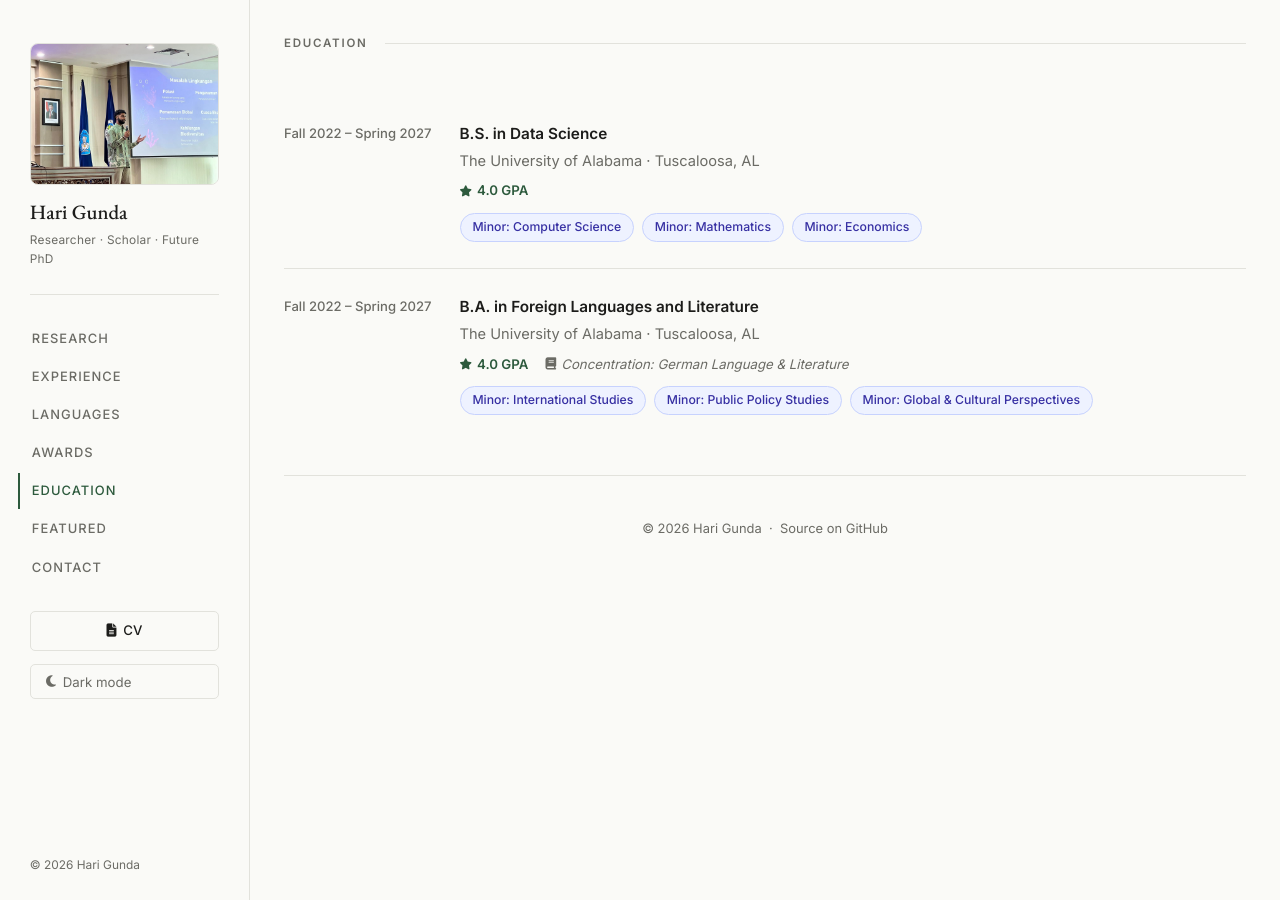
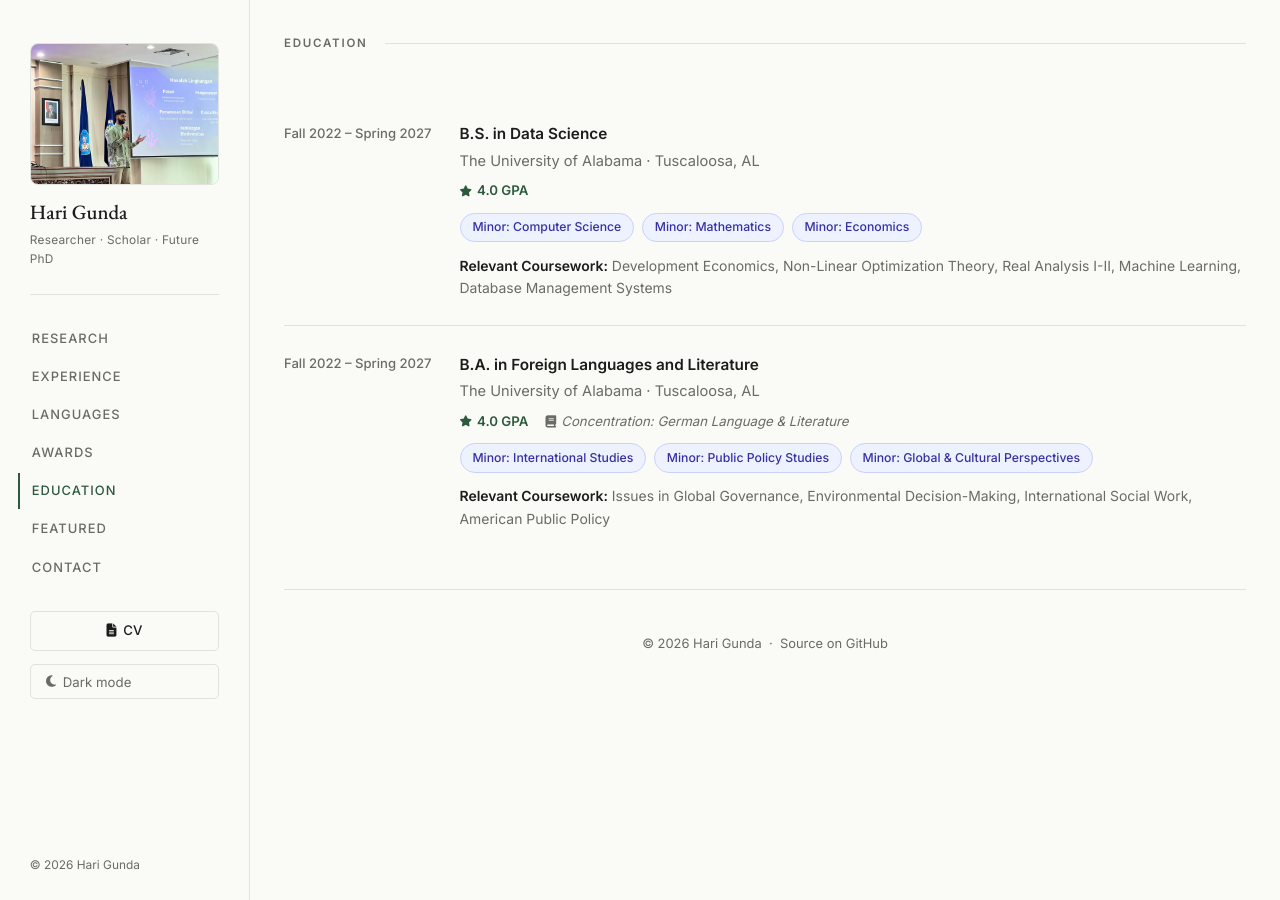
Before and after one commit to Hariaksha/hariaksha.github.io, a Jekyll site: the page built from education/index.html, in a window 1280 px wide. Built offline with Jekyll 4.4.1, drawn with Linux system fonts in a browser that asks for light colours.

Commit message:
add relevant coursework to education section on each degree

```diff
--- a/education/index.html
+++ b/education/index.html
@@ -22,6 +22,7 @@ description: "B.S. in Data Science and B.A. in Foreign Languages and Literature
           <span class="edu-pill pill-minor">Minor: Mathematics</span>
           <span class="edu-pill pill-minor">Minor: Economics</span>
         </div>
+        <p class="edu-coursework"><strong>Relevant Coursework:</strong> Development Economics, Non-Linear Optimization Theory, Real Analysis I-II, Machine Learning, Database Management Systems</p>
       </div>
     </li>
 
@@ -39,6 +40,7 @@ description: "B.S. in Data Science and B.A. in Foreign Languages and Literature
           <span class="edu-pill pill-minor">Minor: Public Policy Studies</span>
           <span class="edu-pill pill-minor">Minor: Global &amp; Cultural Perspectives</span>
         </div>
+        <p class="edu-coursework"><strong>Relevant Coursework:</strong> Issues in Global Governance, Environmental Decision-Making, International Social Work, American Public Policy</p>
       </div>
     </li>
 
--- a/styles.css
+++ b/styles.css
@@ -409,6 +409,8 @@ section:last-of-type { border-bottom: none; }
 .pill-minor {
     background: #EEF2FF; color: #3730A3; border: 1px solid #C7D2FE;
 }
+.edu-coursework { font-size: 0.82rem; color: var(--muted); margin-top: 0.75rem; line-height: 1.6; }
+.edu-coursework strong { color: var(--text); font-weight: 600; }
 
 /* ── Featured / Press ── */
 .featured-track-wrap {
```
